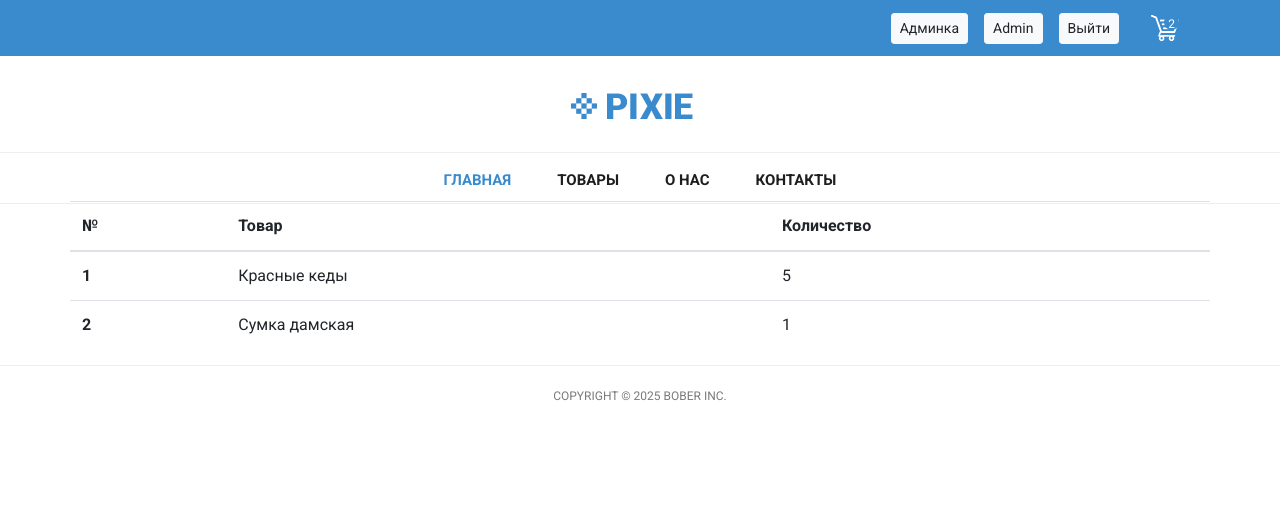
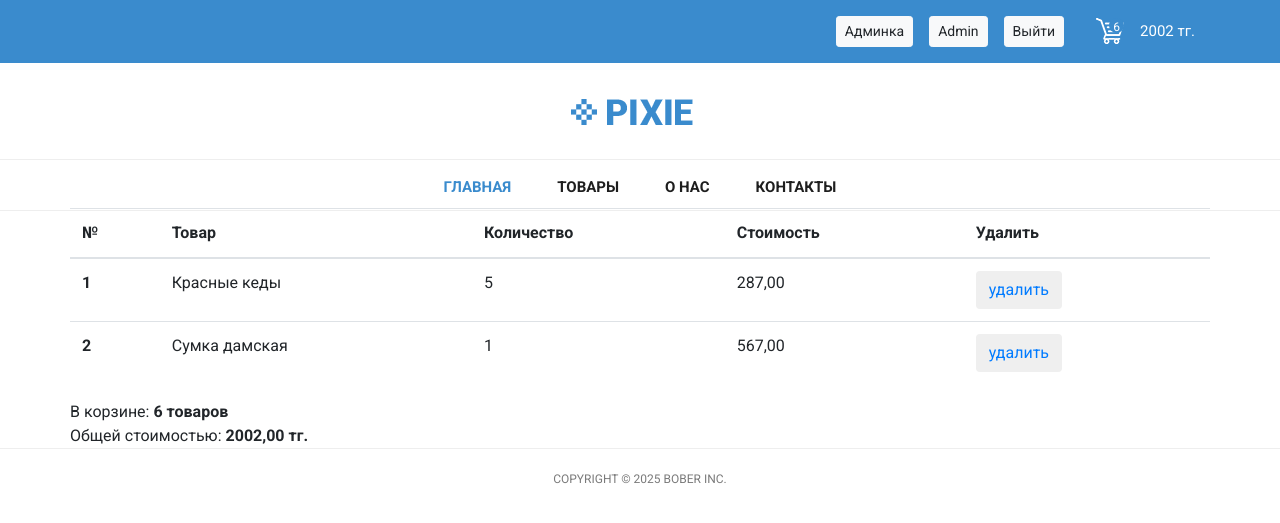
Before and after one commit to morozov1982/stepshop_pa522, a Django app: page /basket/ in a window 1280 px wide. Shown: the top 523 px of the page. Run offline with Django 5.2, Linux system fonts and the light colour scheme; a user stored in the database is signed in; data comes from the database, SQL or seed files in the repository; both versions use the stored data as it was after the commit; some libraries are stand-ins or nearby versions.

Commit message:
lesson_14: basket.html

```diff
--- a/basketapp/models.py
+++ b/basketapp/models.py
@@ -25,3 +25,17 @@ class Basket(models.Model):
         verbose_name='Время',
         auto_now_add=True,
     )
+
+    @property
+    def product_cost(self):
+        return self.product.price * self.quantity
+
+    @property
+    def total_quantity(self):
+        _items = Basket.objects.filter(user=self.user)
+        return sum(list(map(lambda x: x.quantity, _items)))
+
+    @property
+    def total_cost(self):
+        _items = Basket.objects.filter(user=self.user)
+        return sum(list(map(lambda x: x.product_cost, _items)))
--- a/basketapp/views.py
+++ b/basketapp/views.py
@@ -1,3 +1,4 @@
+from django.contrib.auth.decorators import login_required
 from django.http import HttpResponseRedirect
 from django.shortcuts import render, get_object_or_404
 
@@ -6,6 +7,7 @@ from mainapp.models import Product
 from mainapp.utils import get_main_menu, get_basket
 
 
+@login_required
 def basket(request):
     if request.user.is_authenticated:
         context = {
@@ -16,6 +18,7 @@ def basket(request):
     return HttpResponseRedirect(request.META.get('HTTP_REFERER'))
 
 
+@login_required
 def basket_add(request, pk):
     product_ = get_object_or_404(Product, pk=pk)
 
@@ -29,5 +32,10 @@ def basket_add(request, pk):
 
     return HttpResponseRedirect(request.META.get('HTTP_REFERER'))
 
+
+@login_required
 def basket_remove(request, pk):
-    return render(request, 'basketapp/basket.html')
+    basket_record = get_object_or_404(Basket, pk=pk)
+    basket_record.delete()
+
+    return HttpResponseRedirect(request.META.get('HTTP_REFERER'))
--- a/mainapp/utils.py
+++ b/mainapp/utils.py
@@ -11,6 +11,6 @@ def get_main_menu(current='mainapp:index'):
 
 
 def get_basket(user=None):
-    if user:
+    if user and user.is_authenticated:
         return Basket.objects.filter(user=user)
     return None
--- a/templates/base.html
+++ b/templates/base.html
@@ -55,8 +55,9 @@
                        class="btn btn-light btn-sm mx-3">Выйти</a>
                     {% if basket %}
                       <a href="{% url 'basket:view' %}" class="basket mx-3">
-                        <span>{{ basket|length }}</span>
+                        <span>{{ basket.0.total_quantity }}</span>
                       </a>
+                      <span>{{ basket.0.total_cost|floatformat:0 }} тг.</span>
                     {% endif %}
 
                 {% else %}
--- a/templates/basketapp/basket.html
+++ b/templates/basketapp/basket.html
@@ -11,6 +11,8 @@
                         <th scope="col">№</th>
                         <th scope="col">Товар</th>
                         <th scope="col">Количество</th>
+                        <th scope="col">Стоимость</th>
+                        <th scope="col">Удалить</th>
                     </tr>
                 </thead>
                 <tbody>
@@ -19,10 +21,20 @@
                         <th scope="row">{{ forloop.counter }}</th>
                         <td>{{ item.product }}</td>
                         <td>{{ item.quantity }}</td>
+                        <td>{{ item.product.price }}</td>
+                        <td><button class="btn btn-round">
+                            <a href="{% url 'basket:remove' item.pk %}">удалить</a>
+                        </button></td>
                     </tr>
                     {% endfor %}
                 </tbody>
             </table>
+            {% if basket %}
+                <div class="basket_summary">
+                    В корзине: <strong>{{ basket.0.total_quantity }} товаров</strong><br>
+                    Общей стоимостью: <strong>{{ basket.0.total_cost }} тг.</strong>
+                </div>
+            {% endif %}
         </div>
     </div>
 {% endif %}
```
Also changed, not shown: db.sqlite3.
